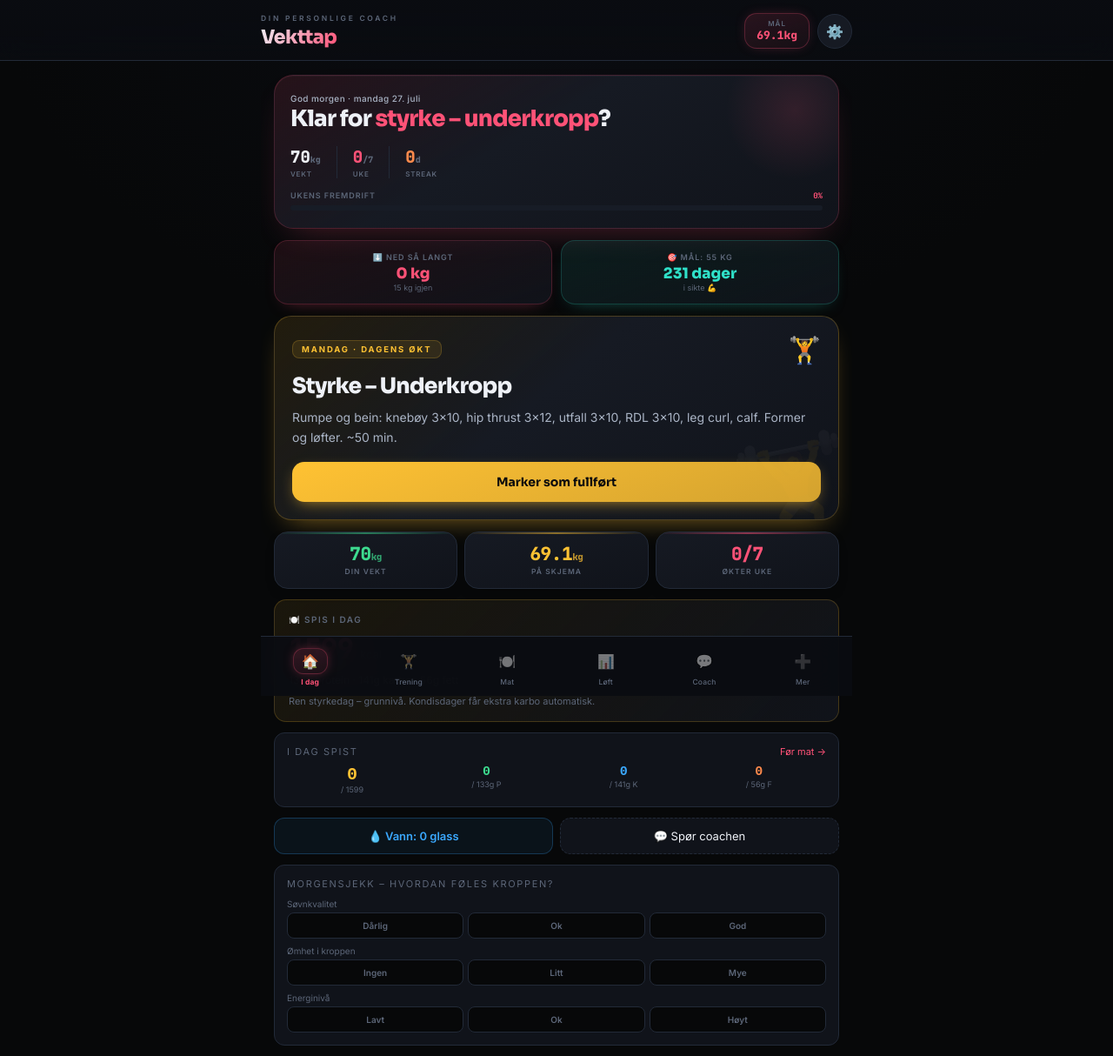
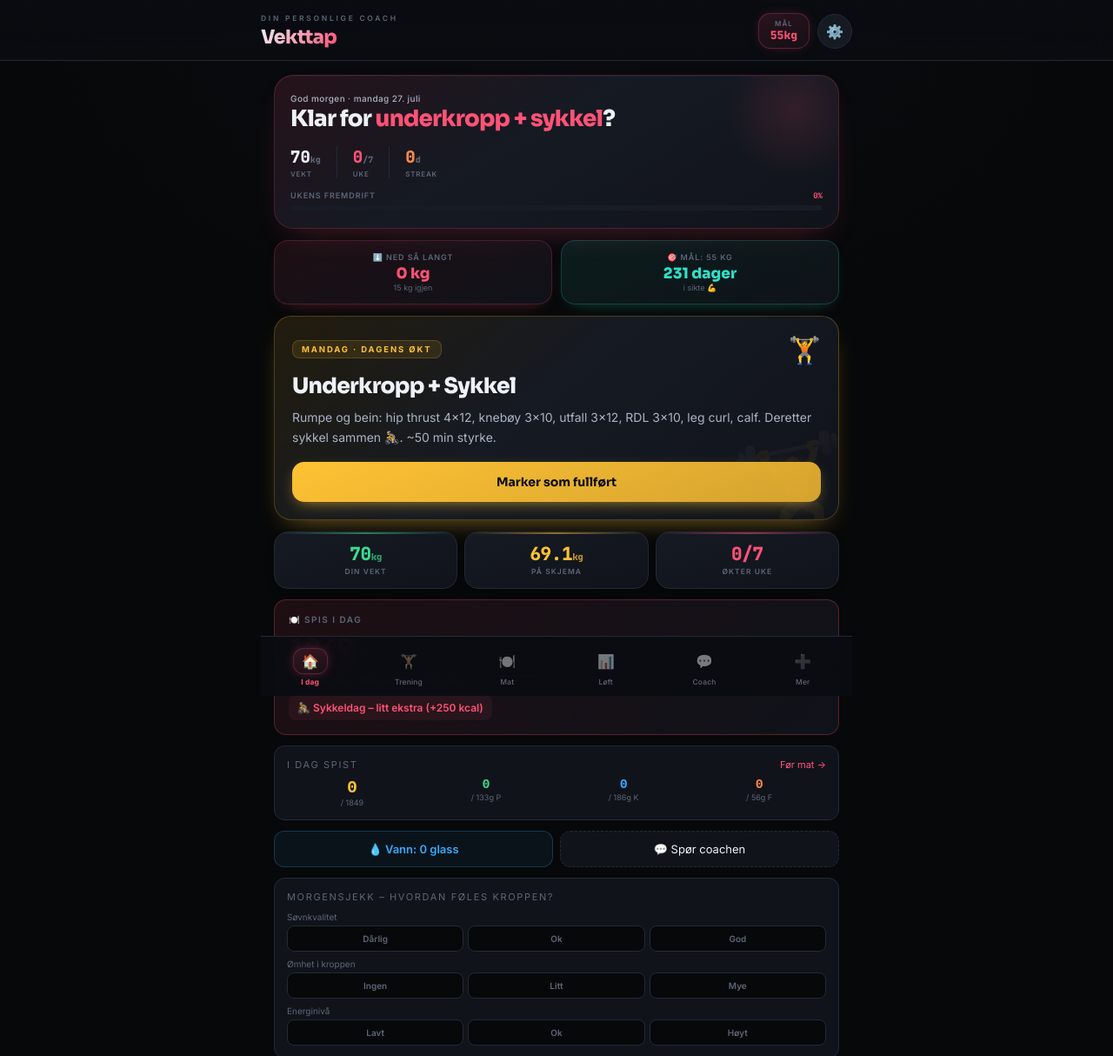
Before and after one commit to ViccyG/Personlig-Trener-Emilie, a plain HTML site: page index.html in a window 1280 px wide. Shown: the top 1214 px of the page at 87% size. Drawn offline with nearby package versions, Linux system fonts and the light colour scheme.

Commit message:
Update index.html

```diff
--- a/index.html
+++ b/index.html
@@ -189,37 +189,37 @@
 // ════════ TRENINGSSPLITT · Push/Pull/Upper/Lower + svøm, sykkel, løp ════════
 const SPLITS = {
   cut: {
-    note: "Vekttap · 2 styrke + 2 kondis. Styrke bevarer muskel og former kroppen mens du går ned. Kondis + underskudd gir fettap. Høyt protein holder deg mett. Resten av uka: hvile eller lett aktivitet.",
+    note: "Vekttap · Underkropp/rumpe 2x + overkropp 1x + kondis. Man og tir er felles med kjæresten (sykkel + svøm). Fokus på å forme rumpe og bein. Onsdag, torsdag og søndag er hvile.",
     days: [{
       day: "Man",
-      focus: "Styrke – Underkropp",
+      focus: "Underkropp + Sykkel",
       type: "lift",
-      desc: "Rumpe og bein: knebøy 3×10, hip thrust 3×12, utfall 3×10, RDL 3×10, leg curl, calf. Former og løfter. ~50 min."
+      desc: "Rumpe og bein: hip thrust 4×12, knebøy 3×10, utfall 3×12, RDL 3×10, leg curl, calf. Deretter sykkel sammen 🚴. ~50 min styrke."
     }, {
       day: "Tir",
-      focus: "Kondis – Intervall",
-      type: "run",
-      desc: "30–40 min: løp, sykkel eller crosstrainer. Gjerne intervaller (1 min hardt / 1 min rolig ×10) – forbrenner mye på kort tid."
+      focus: "Overkropp + Svøm",
+      type: "lift",
+      desc: "Rygg, skuldre, armer, mage: nedtrekk 3×12, roing 3×12, skulderpress 3×10, bicepscurl, triceps, planke. Deretter svøm sammen 🏊."
     }, {
       day: "Ons",
       focus: "Hvile / gåtur",
       type: "rest",
-      desc: "Restitusjon. En lang rolig gåtur (30–60 min) er perfekt – brenner kalorier uten å slite deg ut."
+      desc: "Restitusjon. En rolig gåtur (30–60 min) er perfekt – brenner kalorier uten å slite deg ut."
     }, {
       day: "Tor",
-      focus: "Styrke – Overkropp + Mage",
-      type: "lift",
-      desc: "Rygg, skuldre, armer, mage: nedtrekk 3×10, roing 3×12, skulderpress 3×10, bicepscurl, triceps, planke. ~50 min."
+      focus: "Hvile",
+      type: "rest",
+      desc: "Full hvile. Musklene former seg og bygger seg i hvilen. Spis nok protein."
     }, {
       day: "Fre",
-      focus: "Kondis – Rolig langt",
-      type: "run",
-      desc: "40–50 min rolig kondis i moderat tempo (sone 2). Rolig løp, sykkel eller rask gange. Bra fettforbrenning."
+      focus: "Underkropp + rumpe",
+      type: "lift",
+      desc: "Rumpefokus: hip thrust 4×12, bulgarian split squat 3×10, markløft 3×8, hip abduction, glute kickback, calf. Runde 2 for rumpe og bein. ~50 min."
     }, {
       day: "Lør",
-      focus: "Hvile / aktivitet",
-      type: "rest",
-      desc: "Fri, eller noe gøy og aktivt – tur, svømming, dans. Bevegelse som ikke føles som trening."
+      focus: "Løp",
+      type: "run",
+      desc: "Kondis: 30–40 min løp. Gjerne intervaller (1 min hardt / 1 min rolig ×10) eller rolig langtur – det du er opplagt til."
     }, {
       day: "Søn",
       focus: "Hvile",
@@ -228,17 +228,17 @@
     }]
   },
   maintain: {
-    note: "Vedlikehold · Hold formen og vekten. 2 styrke + 2 kondis, men nå spiser du på vedlikeholdsnivå. Nyt resultatene!",
+    note: "Vedlikehold · Underkropp 2x + overkropp + kondis, men nå spiser du på vedlikeholdsnivå. Nyt resultatene og hold formen!",
     days: [{
       day: "Man",
-      focus: "Styrke – Underkropp",
+      focus: "Underkropp + Sykkel",
       type: "lift",
-      desc: "Rumpe og bein: knebøy, hip thrust, utfall, RDL, calf."
+      desc: "Rumpe og bein: hip thrust, knebøy, utfall, RDL. Deretter sykkel."
     }, {
       day: "Tir",
-      focus: "Kondis – Intervall",
-      type: "run",
-      desc: "30–40 min intervaller."
+      focus: "Overkropp + Svøm",
+      type: "lift",
+      desc: "Rygg, skuldre, armer, mage. Deretter svøm."
     }, {
       day: "Ons",
       focus: "Hvile / gåtur",
@@ -246,19 +246,19 @@
       desc: "Restitusjon eller rolig gåtur."
     }, {
       day: "Tor",
-      focus: "Styrke – Overkropp + Mage",
-      type: "lift",
-      desc: "Rygg, skuldre, armer, mage."
+      focus: "Hvile",
+      type: "rest",
+      desc: "Full hvile."
     }, {
       day: "Fre",
-      focus: "Kondis – Rolig langt",
-      type: "run",
-      desc: "40–50 min rolig kondis."
+      focus: "Underkropp + rumpe",
+      type: "lift",
+      desc: "Rumpefokus: hip thrust, split squat, markløft, glute kickback."
     }, {
       day: "Lør",
-      focus: "Hvile / aktivitet",
-      type: "rest",
-      desc: "Fri eller aktiv tur."
+      focus: "Løp",
+      type: "run",
+      desc: "30–40 min løp eller intervaller."
     }, {
       day: "Søn",
       focus: "Hvile",
@@ -281,7 +281,7 @@
   bike: "🚴",
   rest: "😴"
 };
-const EXERCISES = ["Hip thrust", "Knebøy", "RDL (rumensk)", "Utfall (walking lunge)", "Bulgarian split squat", "Leg curl", "Leggpress", "Markløft", "Nedtrekk (lat pulldown)", "Roing", "Skulderpress", "Lateral raise", "Bicepscurl", "Triceps pushdown", "Benkpress", "Planke"];
+const EXERCISES = ["Hip thrust", "Knebøy", "RDL (rumensk)", "Utfall (walking lunge)", "Bulgarian split squat", "Glute kickback", "Hip abduction", "Leg curl", "Leggpress", "Markløft", "Nedtrekk (lat pulldown)", "Roing", "Skulderpress", "Bicepscurl", "Planke"];
 
 // Teknikk-tips for hovedløftene
 const TECHNIQUE = {
@@ -454,7 +454,7 @@
   const m = macrosForPhase(phase.key, bw);
   const sys = `Du er en kunnskapsrik, varm og støttende personlig trener for en kvinne som vil gå ned i vekt og bli slankere og sterkere.
 Mål: gå ned i vekt på en sunn, bærekraftig måte (~0,6 kg/uke), bli slankere og forme kroppen. Blanding av styrke og kondis.
-Hun trener 4 dager i uka: 2 styrkeøkter (underkropp/rumpe + overkropp) og 2 kondisøkter. Resten er hvile eller lett aktivitet.
+Hun trener 3 styrkeøkter (underkropp/rumpe 2x + overkropp 1x) + kondis (sykkel man, svøm tir, løp lør). Onsdag, torsdag og søndag er hvile. Man og tir trener hun sammen med kjæresten.
 NÅ er fasen: «${phase.name}». Dagens økt: ${today.focus} — ${today.desc}.
 Dagsmål: ~${m.kcal} kcal, ${m.p}g protein, ${m.c}g karbo, ${m.f}g fett. Målvekt på skjema i dag: ~${tgtW} kg. Nåværende vekt: ${bw} kg.
 Hun fører dagstotaler for mat her. Legg vekt på metthet, protein, og at vekttap tar tid.
@@ -1481,7 +1481,7 @@
       color: phase.accent,
       fontFamily: FONT_MONO
     }
-  }, tgtW, "kg")), /*#__PURE__*/React.createElement("button", {
+  }, "55kg")), /*#__PURE__*/React.createElement("button", {
     className: "ptbtn",
     onClick: () => {
       setShowSettings(true);
```
